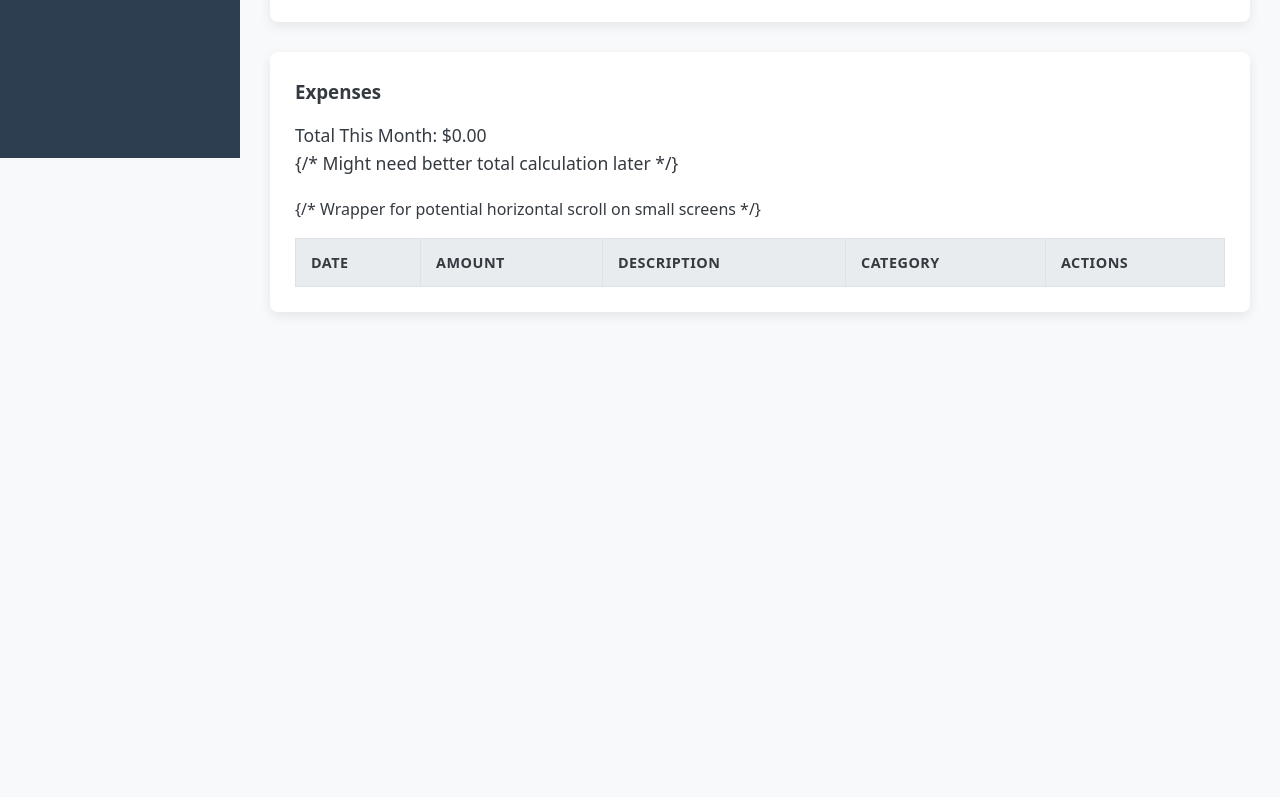
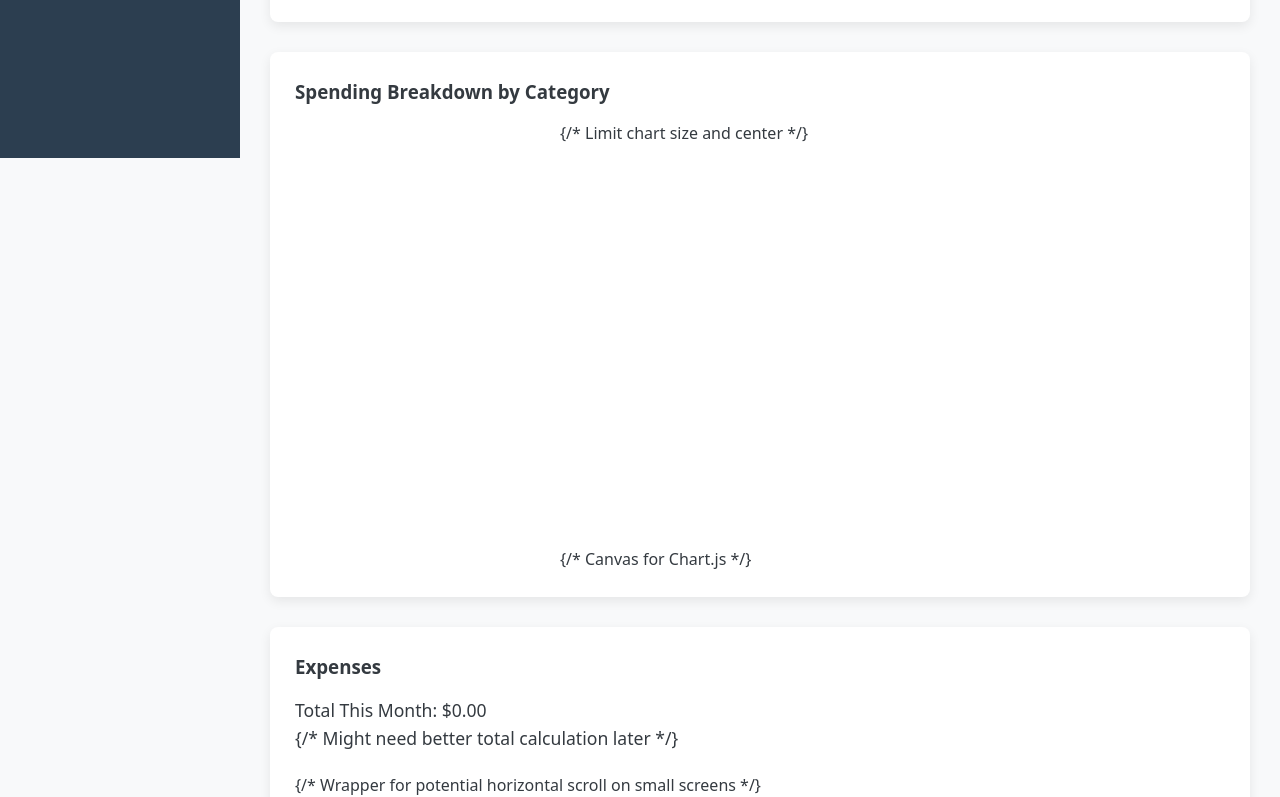
Before and after one commit to bobbyneishman/ecommerce-expense-tracker, a plain HTML site: page index.html in a window 1280 px wide. Shown: the part 642-1439 px from the top of the page. Before the commit the page ends 1014 px from the top, so only its background shows below. Drawn offline with nearby package versions, Linux system fonts and the light colour scheme.

Commit message:
feat: Add category spending pie chart using Chart.js

```diff
--- a/index.html
+++ b/index.html
@@ -4,6 +4,7 @@
     <meta charset="UTF-8">
     <meta name="viewport" content="width=device-width, initial-scale=1.0">
     <title>Expense Tracker</title>
+    <script src="https://cdn.jsdelivr.net/npm/chart.js"></script>
     <link rel="stylesheet" href="style.css"> <!-- CSS Link -->
 </head>
 <body>
@@ -62,6 +63,15 @@
                 </form>
             </section>
 
+<!-- Chart Section -->
+<section id="chart-section" class="content-card">
+    <h3>Spending Breakdown by Category</h3>
+    <div style="max-width: 400px; margin: auto;"> {/* Limit chart size and center */}
+        <canvas id="categoryPieChart"></canvas> {/* Canvas for Chart.js */}
+    </div>
+</section>
+<!-- End Chart Section -->
+
             <section id="expense-list-section" class="content-card">
                 <h3>Expenses</h3>
                 <div id="expense-summary">
--- a/script.js
+++ b/script.js
@@ -6,30 +6,24 @@ const expenseDescriptionInput = document.getElementById('expense-description');
 const expenseCategoryInput = document.getElementById('expense-category');
 const expenseListBody = document.getElementById('expense-list-body');
 const totalExpensesDisplay = document.getElementById('total-expenses');
-// TODO: Add element selection for where the chart will go later, e.g.,
-// const chartContainer = document.getElementById('chart-container');
+const categoryPieChartCanvas = document.getElementById('categoryPieChart'); // Get canvas element
 
 // --- Application State (Data) ---
 let expenses = []; // Array to hold all expense objects
-let totalExpenses = 0; // Will be calculated from the expenses array
+let totalExpenses = 0;
+let categoryChart = null; // Variable to hold the chart instance
 
 // --- Local Storage Key ---
 const LOCAL_STORAGE_KEY = 'expensesData';
 
 // --- Functions ---
 
-/**
- * Takes a string value, removes currency formatting, and returns a number.
- */
 function parseCurrency(value) {
     if (!value) return NaN;
     const cleanedValue = value.replace(/[\$,\s]/g, '');
     return parseFloat(cleanedValue);
 }
 
-/**
- * Formats a number as USD currency string.
- */
 function formatCurrency(number) {
     if (isNaN(number)) return '';
     return new Intl.NumberFormat('en-US', {
@@ -39,125 +33,145 @@ function formatCurrency(number) {
     }).format(number);
 }
 
-/**
- * Aggregates expenses by category.
- * @param {Array<object>} expensesArray - The array of expense objects.
- * @returns {object} - An object where keys are categories and values are total amounts.
- */
 function aggregateExpensesByCategory(expensesArray) {
-    const categoryTotals = {}; // Initialize an empty object to store totals
-
+    const categoryTotals = {};
     expensesArray.forEach(expense => {
         const category = expense.category;
-        const amount = expense.amount; // Amount should already be a number here
-
+        const amount = expense.amount;
         if (categoryTotals[category]) {
-            // If category already exists, add to its total
             categoryTotals[category] += amount;
         } else {
-            // If category doesn't exist, initialize it
             categoryTotals[category] = amount;
         }
     });
-
-    // --- DEBUG: Log the result of aggregation ---
-    console.log("Aggregated Category Totals:", categoryTotals);
+    // console.log("Aggregated Category Totals:", categoryTotals); // Keep for debugging if needed
     return categoryTotals;
 }
 
+/**
+ * Renders or updates the category pie chart.
+ * @param {object} categoryData - The aggregated category data {category: total, ...}
+ */
+function renderCategoryPieChart(categoryData) {
+    const ctx = categoryPieChartCanvas.getContext('2d');
+    const labels = Object.keys(categoryData);
+    const dataValues = Object.values(categoryData);
 
-/**
- * Adds a single expense row to the HTML table.
- * @param {object} expense - The expense object {id, date, amount, description, category}
- */
+    // Define some colors (add more if you have many categories)
+    const backgroundColors = [
+        '#3498db', '#e74c3c', '#2ecc71', '#f1c40f', '#9b59b6',
+        '#34495e', '#1abc9c', '#e67e22', '#bdc3c7', '#7f8c8d'
+    ];
+    // Ensure enough colors if many categories, otherwise Chart.js repeats
+    const colorsToUse = labels.map((_, index) => backgroundColors[index % backgroundColors.length]);
+
+
+    const chartConfig = {
+        type: 'pie',
+        data: {
+            labels: labels,
+            datasets: [{
+                label: 'Spending by Category',
+                data: dataValues,
+                backgroundColor: colorsToUse,
+                hoverOffset: 4
+            }]
+        },
+        options: {
+            responsive: true,
+            plugins: {
+                legend: {
+                    position: 'top', // Or 'bottom', 'left', 'right'
+                },
+                tooltip: {
+                    callbacks: {
+                        // Format tooltip to show currency
+                        label: function(context) {
+                            let label = context.label || '';
+                            if (label) {
+                                label += ': ';
+                            }
+                            if (context.parsed !== null) {
+                                label += formatCurrency(context.parsed);
+                            }
+                            return label;
+                        }
+                    }
+                }
+            }
+        }
+    };
+
+    // If chart already exists, update it; otherwise, create it
+    if (categoryChart) {
+        console.log("Updating existing chart.");
+        categoryChart.data.labels = labels;
+        categoryChart.data.datasets[0].data = dataValues;
+        categoryChart.data.datasets[0].backgroundColor = colorsToUse;
+        categoryChart.update();
+    } else {
+        console.log("Creating new chart.");
+        // Make sure canvas context is available before creating
+        if (ctx) {
+            categoryChart = new Chart(ctx, chartConfig);
+        } else {
+            console.error("Canvas context not found for chart.");
+        }
+    }
+}
+
+
 function addExpenseToTable(expense) {
     const newRow = document.createElement('tr');
     newRow.setAttribute('data-id', expense.id);
-
-    const dateCell = document.createElement('td');
-    dateCell.textContent = expense.date;
-    const amountCell = document.createElement('td');
-    amountCell.textContent = formatCurrency(expense.amount);
-    const descriptionCell = document.createElement('td');
-    descriptionCell.textContent = expense.description;
-    const categoryCell = document.createElement('td');
-    categoryCell.textContent = expense.category;
+    const dateCell = document.createElement('td'); dateCell.textContent = expense.date;
+    const amountCell = document.createElement('td'); amountCell.textContent = formatCurrency(expense.amount);
+    const descriptionCell = document.createElement('td'); descriptionCell.textContent = expense.description;
+    const categoryCell = document.createElement('td'); categoryCell.textContent = expense.category;
     const actionsCell = document.createElement('td');
-    const deleteButton = document.createElement('button');
-    deleteButton.textContent = 'Delete';
-    deleteButton.classList.add('delete-btn');
-    deleteButton.setAttribute('data-id', expense.id);
+    const deleteButton = document.createElement('button'); deleteButton.textContent = 'Delete';
+    deleteButton.classList.add('delete-btn'); deleteButton.setAttribute('data-id', expense.id);
     actionsCell.appendChild(deleteButton);
-
-    newRow.appendChild(dateCell);
-    newRow.appendChild(amountCell);
-    newRow.appendChild(descriptionCell);
-    newRow.appendChild(categoryCell);
-    newRow.appendChild(actionsCell);
-
+    newRow.appendChild(dateCell); newRow.appendChild(amountCell); newRow.appendChild(descriptionCell);
+    newRow.appendChild(categoryCell); newRow.appendChild(actionsCell);
     expenseListBody.appendChild(newRow);
 }
 
-/**
- * Recalculates total expenses from the expenses array and updates the display.
- */
 function calculateAndUpdateTotal() {
     totalExpenses = expenses.reduce((sum, expense) => sum + expense.amount, 0);
     totalExpensesDisplay.textContent = totalExpenses.toFixed(2);
 }
 
-/**
- * Saves the current expenses array to Local Storage.
- */
 function saveExpenses() {
-    const expensesString = JSON.stringify(expenses);
     try {
-        localStorage.setItem(LOCAL_STORAGE_KEY, expensesString);
-    } catch (error) {
-        console.error('Error saving to Local Storage:', error);
-    }
+        localStorage.setItem(LOCAL_STORAGE_KEY, JSON.stringify(expenses));
+    } catch (error) { console.error('Error saving:', error); }
 }
 
-/**
- * Loads expenses from Local Storage and updates the UI.
- */
 function loadExpenses() {
-    console.log(`Attempting to load from Local Storage (key: ${LOCAL_STORAGE_KEY})`);
     const savedExpensesString = localStorage.getItem(LOCAL_STORAGE_KEY);
-
     if (savedExpensesString) {
         try {
             const parsedData = JSON.parse(savedExpensesString);
             if (Array.isArray(parsedData)) {
                 expenses = parsedData;
-                expenses.forEach(exp => {
-                    exp.amount = parseFloat(exp.amount);
-                    if (isNaN(exp.amount)) {
-                        exp.amount = 0;
-                    }
-                });
+                expenses.forEach(exp => { exp.amount = parseFloat(exp.amount); if (isNaN(exp.amount)) { exp.amount = 0; } });
             } else { expenses = []; }
-        } catch (error) {
-            console.error("Error parsing expenses:", error);
-            expenses = [];
-        }
-    } else {
-        expenses = [];
-    }
+        } catch (error) { console.error("Error parsing:", error); expenses = []; }
+    } else { expenses = []; }
 
     expenseListBody.innerHTML = '';
-    expenses.forEach(addExpenseToTable); // Use the function directly
+    expenses.forEach(addExpenseToTable);
     calculateAndUpdateTotal();
 
-    // --- Call aggregation after loading ---
-    aggregateExpensesByCategory(expenses);
-
-    // TODO: Call chart rendering function here later
+    // --- Aggregate data AND Render chart after loading ---
+    const categoryData = aggregateExpensesByCategory(expenses);
+    renderCategoryPieChart(categoryData); // Call chart function
 }
 
 // --- Event Listeners ---
 
-expenseAmountInput.addEventListener('blur', function() {
+expenseAmountInput.addEventListener('blur', function() { /* ... (same as before) ... */
     const currentValue = expenseAmountInput.value;
     const numericValue = parseCurrency(currentValue);
     if (!isNaN(numericValue)) {
@@ -169,39 +183,27 @@ expenseAmountInput.addEventListener('blur', function() {
 
 expenseForm.addEventListener('submit', function(event) {
     event.preventDefault();
-
     const date = expenseDateInput.value;
     const amount = parseCurrency(expenseAmountInput.value);
     const description = expenseDescriptionInput.value;
     const category = expenseCategoryInput.value;
-
     if (!date || isNaN(amount) || amount <= 0 || !description || !category) {
-        alert('Please fill out all fields correctly...');
-        return;
+        alert('Please fill out all fields correctly...'); return;
     }
-
-    const newExpense = {
-        id: Date.now().toString(),
-        date: date,
-        amount: amount,
-        description: description,
-        category: category
-    };
-
+    const newExpense = { id: Date.now().toString(), date, amount, description, category };
     expenses.push(newExpense);
     addExpenseToTable(newExpense);
     calculateAndUpdateTotal();
     saveExpenses();
 
-    // --- Call aggregation after adding ---
-    aggregateExpensesByCategory(expenses);
-
-     // TODO: Call chart update function here later
+    // --- Aggregate data AND Update chart after adding ---
+    const categoryData = aggregateExpensesByCategory(expenses);
+    renderCategoryPieChart(categoryData); // Call chart function
 
     expenseForm.reset();
     expenseAmountInput.value = '';
 });
 
 // --- Initial Setup ---
-loadExpenses();
-console.log('Expense Tracker Script Loaded and Ready! (v4 - with aggregation)');
+loadExpenses(); // This will now load data and render the initial chart
+console.log('Expense Tracker Script Loaded and Ready! (v5 - with Chart.js)');
```
